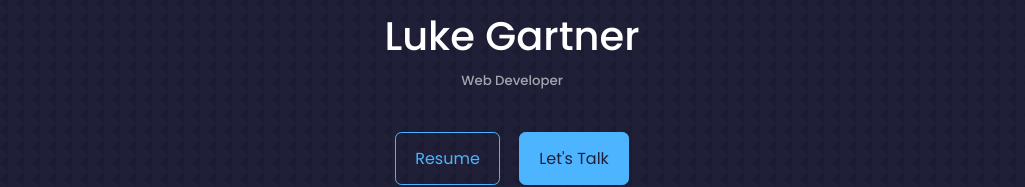
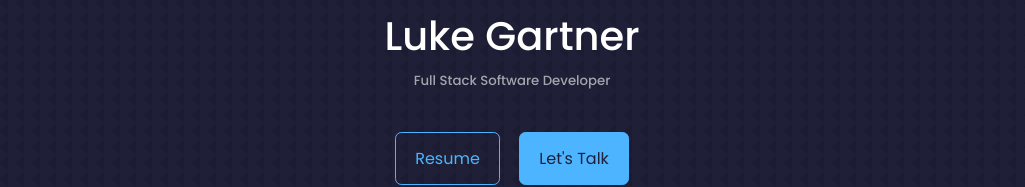
Before and after one commit to lukegartner/portfolio, a React (Create React App) app: page / in a window 1280 px wide. Shown: the part 133-320 px from the top of the page, without its empty margins (128-1153 px from the left). Built offline with nearby package versions, Linux system fonts and the light colour scheme.

Commit message:
update header and linkedin path

```diff
--- a/src/components/header/Header.jsx
+++ b/src/components/header/Header.jsx
@@ -10,7 +10,7 @@
       <div className="container header__container">
         <h5>Hello I'm</h5>
         <h1>Luke Gartner</h1>
-        <h5 className="text-light">Web Developer</h5>
+        <h5 className="text-light">Full Stack Software Developer</h5>
         <CTA />
         <HeaderSocials />
         <div className="me">
--- a/src/components/header/HeaderSocials.jsx
+++ b/src/components/header/HeaderSocials.jsx
@@ -5,7 +5,7 @@
 const HeaderSocials = () => {
   return (
     <div className="header__socials">
-      <a href="https://linkedin.com" target="_blank">
+      <a href="https://www.linkedin.com/in/lukegartner/" target="_blank">
         <BsLinkedin />
       </a>
       <a href="https://github.com/lukegartner" target="_blank">
```
